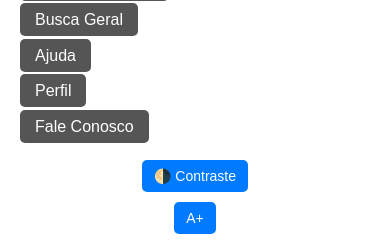
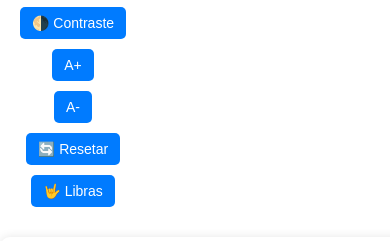
Before and after one commit to SouBeatrizKaroline/AutismoTech_HubInclusivo, a plain HTML site: page Pages/perfil.html in a window 390 px wide. Shown: the part 134-375 px from the top of the page. Drawn offline with Linux system fonts and the light colour scheme.

Commit message:
Update styles.css

```diff
--- a/styles.css
+++ b/styles.css
@@ -95,34 +95,6 @@ header .accessibility-controls button {
 header .accessibility-controls button:hover {
   background-color: #0056b3;
   transform: scale(1.05);
-}
-
-@media (max-width: 768px) {
-  header {
-    flex-direction: column;
-    align-items: flex-start;
-    gap: 15px;
-  }
-
-  header nav {
-    flex-grow: 0;
-    width: 100%;
-    justify-content: flex-start;
-  }
-
-  header nav .menu {
-    flex-direction: column;
-    gap: 10px;
-  }
-
-  header nav .menu li {
-    text-align: left;
-  }
-
-  header .accessibility-controls {
-    justify-content: flex-start;
-    width: 100%;
-  }
 }
 
 /* Controles de Acessibilidade */
@@ -290,9 +262,7 @@ body.high-contrast .highlight-link {
   }
 }
 
-/* Estilo (CSS) para melhorar a aparência */
-
-/* Container principal */
+/* Estilo para o perfil de usuário */
 .profile-container {
   display: flex;
   align-items: center;
@@ -304,7 +274,6 @@ body.high-contrast .highlight-link {
   box-shadow: 0 4px 8px rgba(0, 0, 0, 0.1);
 }
 
-/* Imagem de perfil */
 .profile-image {
   width: 150px;
   height: 150px;
@@ -319,7 +288,6 @@ body.high-contrast .highlight-link {
   object-fit: cover;
 }
 
-/* Estilo padrão */
 .profile-info strong {
   color: #333; /* Cor padrão */
 }
@@ -327,11 +295,6 @@ body.high-contrast .highlight-link {
 /* Ajuste para o modo de alto contraste */
 body.high-contrast .profile-info strong {
   color: #FFD700; /* Cor mais visível no alto contraste */
-}
-
-/* Ajuste para o modo de alto contraste */
-body.high-contrast .profile-info strong {
-  color: #FFF;
 }
 
 /* Estilo do botão de editar */
```
